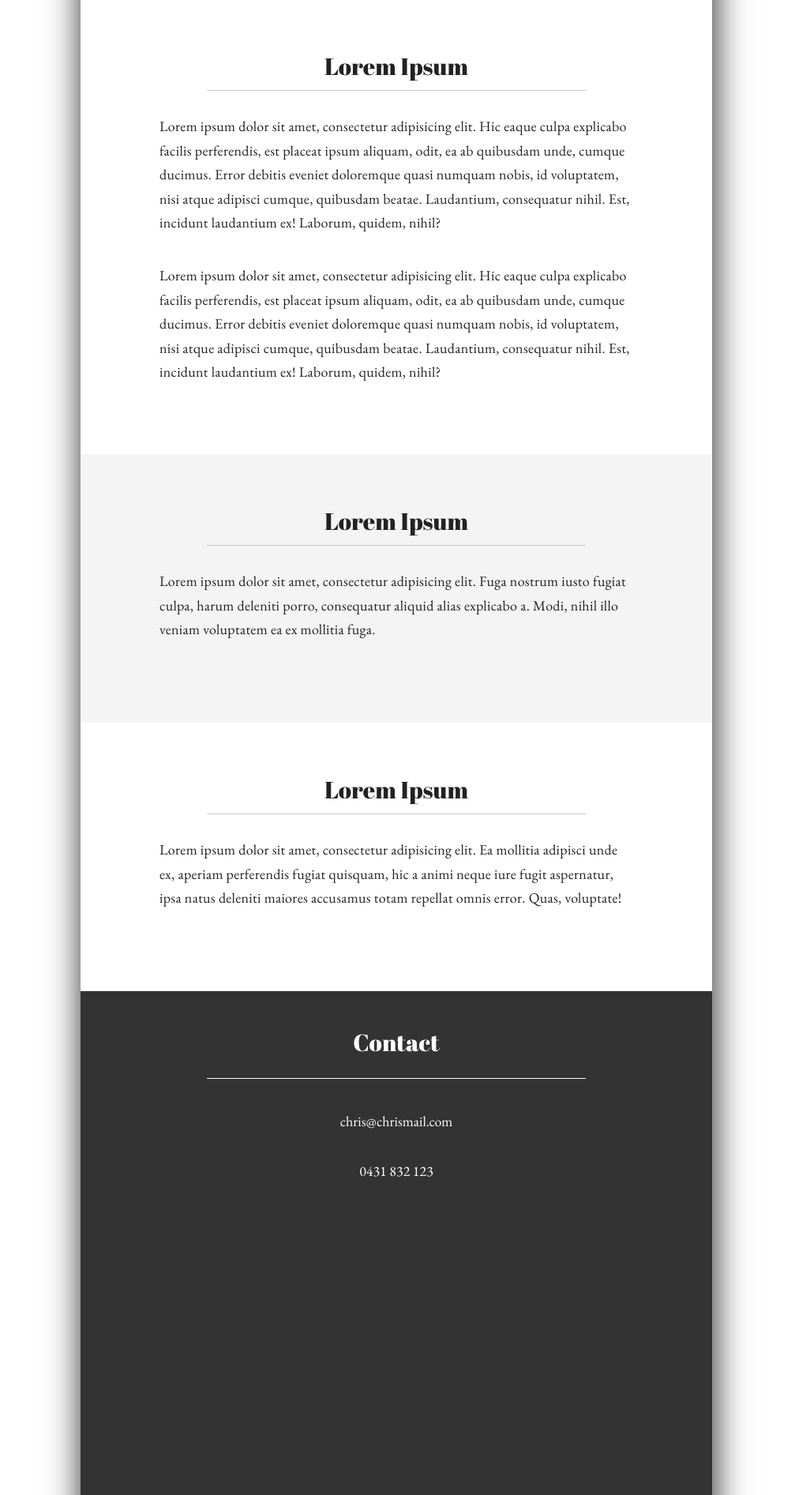
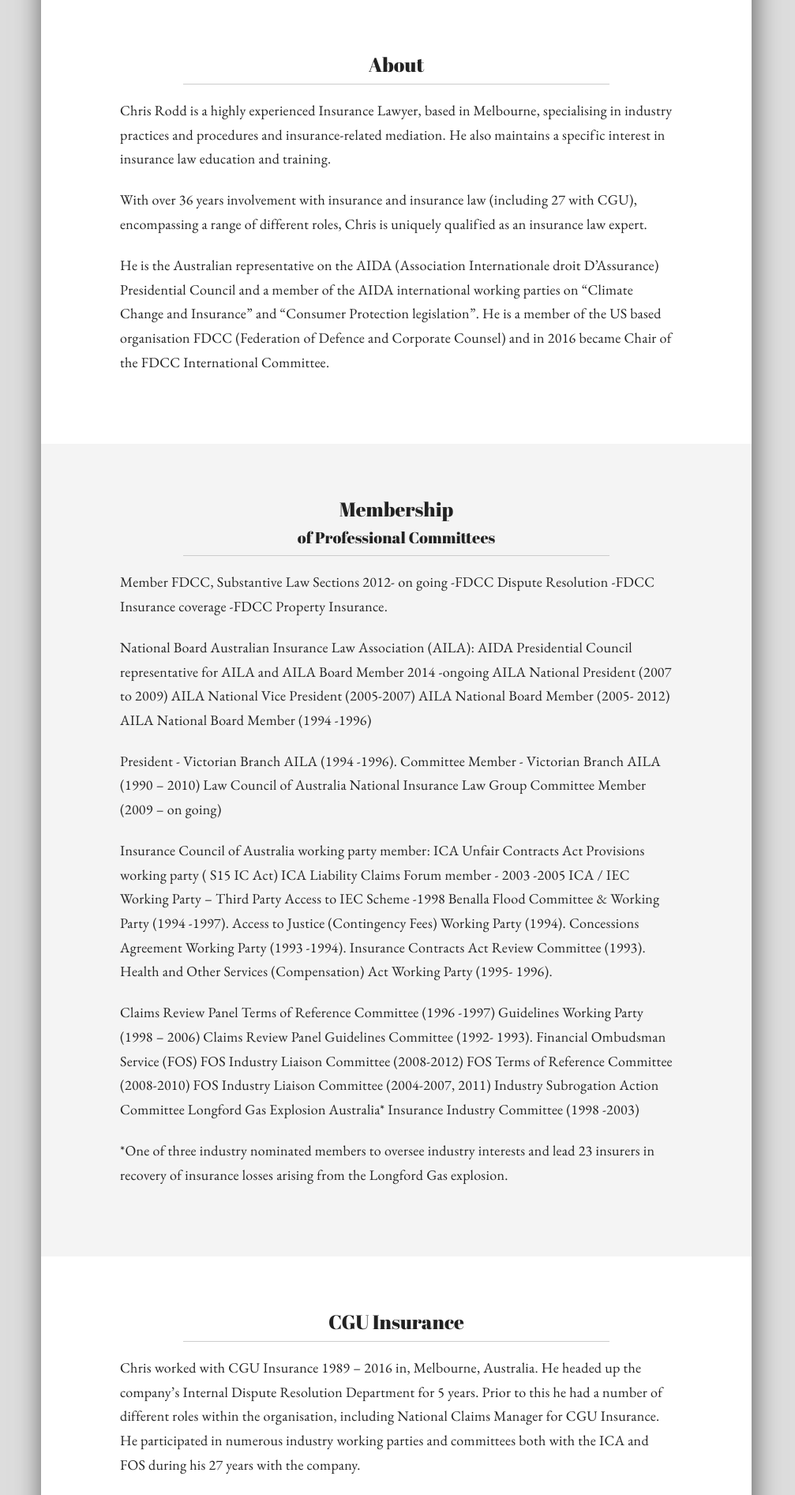
Before and after one commit to MattSegal/ChrisRoddWebsite, a Flask app: page /chris/ in a window 1280 px wide. Shown: the part 551-2444 px from the top of the page at 79% size, without its empty margins (138-1145 px from the left). Run offline with Flask 2, Linux system fonts and the light colour scheme.

Commit message:
added content

```diff
--- a/dev/sass/style.sass
+++ b/dev/sass/style.sass
@@ -5,21 +5,24 @@
     font-family: 'abril-fat-face'
     src: url('../fonts/abril-fat-face-regular.otf')
 
+$bg-behind: #dddddd
 $bg-light: #ffffff
 $bg-grey: #f4f4f4
 $bg-dark: #333
 
 $chris-image: url(../img/chris.jpg)
 
-h1, nav, a
+h1, h2, nav, a
     font-family: 'abril-fat-face'
     color: #222
 
 p
     font-family: 'EB Garamond',Georgia,Times,serif
-    // font-family: 'PT Serif',Georgia,Times,serif
     color: #222
     font-weight: 400
+
+html
+    background-color: $bg-behind
 
 body
     background-color: $bg-light
@@ -58,18 +61,24 @@
     min-height: 20em
     padding: 7em 0
     background-color: $bg-light
+    .content-header
+        width: 60%
+        max-width: 600px
+        margin: 0 auto 1.8em auto
+        padding: 0 0 1.2em 0
+        border-bottom: 1px solid #ccc
+        text-align: center
     h1
-        width: 60%
-        max-width: 500px
-        margin: 0 auto 1em auto
-        padding: 0 0 0.5em 0
-        text-align: center
-        font-size: 3em
-        border-bottom: 1px solid #ccc
+        font-size: 2.5em
+    h2
+        font-size: 2em
+    h1+h2
+        padding: 0.7em 0 0 0
+
     p
         width: 80%
-        max-width: 600px
-        margin: 0 auto 2em auto
+        max-width: 700px
+        margin: 0 auto 1.2em auto
         text-align: left
         line-height: 1.7em
         font-size: 1.8em
@@ -110,9 +119,9 @@
 
 @media (min-width: 1000px)
     body
-        width: 800px
+        width: 900px
         margin: 0 auto
-        box-shadow: 2px 0px 40px 2px #333
+        box-shadow: 2px 0px 30px 2px #666
         background-color: #fff
     header
         height: 10em
--- a/static/css/style.css
+++ b/static/css/style.css
@@ -3,7 +3,7 @@
   font-family: 'abril-fat-face';
   src: url("../fonts/abril-fat-face-regular.otf"); }
 
-h1, nav, a {
+h1, h2, nav, a {
   font-family: 'abril-fat-face';
   color: #222; }
 
@@ -11,6 +11,9 @@
   font-family: 'EB Garamond',Georgia,Times,serif;
   color: #222;
   font-weight: 400; }
+
+html {
+  background-color: #dddddd; }
 
 body {
   background-color: #ffffff;
@@ -46,18 +49,23 @@
   min-height: 20em;
   padding: 7em 0;
   background-color: #ffffff; }
+  .content .content-header {
+    width: 60%;
+    max-width: 600px;
+    margin: 0 auto 1.8em auto;
+    padding: 0 0 1.2em 0;
+    border-bottom: 1px solid #ccc;
+    text-align: center; }
   .content h1 {
-    width: 60%;
-    max-width: 500px;
-    margin: 0 auto 1em auto;
-    padding: 0 0 0.5em 0;
-    text-align: center;
-    font-size: 3em;
-    border-bottom: 1px solid #ccc; }
+    font-size: 2.5em; }
+  .content h2 {
+    font-size: 2em; }
+  .content h1 + h2 {
+    padding: 0.7em 0 0 0; }
   .content p {
     width: 80%;
-    max-width: 600px;
-    margin: 0 auto 2em auto;
+    max-width: 700px;
+    margin: 0 auto 1.2em auto;
     text-align: left;
     line-height: 1.7em;
     font-size: 1.8em;
@@ -96,9 +104,9 @@
 
 @media (min-width: 1000px) {
   body {
-    width: 800px;
+    width: 900px;
     margin: 0 auto;
-    box-shadow: 2px 0px 40px 2px #333;
+    box-shadow: 2px 0px 30px 2px #666;
     background-color: #fff; }
   header {
     height: 10em;
--- /dev/null
+++ b/templates/about.html
@@ -0,0 +1 @@
+<div class="content-header"><h1>About</h1></div><p>Chris Rodd is a highly experienced Insurance Lawyer, based in Melbourne, specialising in industry practices and procedures and insurance-related mediation. He also maintains a specific interest in insurance law education and training.</p><p>With over 36 years involvement with insurance and insurance law (including 27 with CGU), encompassing a range of different roles, Chris is uniquely qualified as an insurance law expert. </p><p>He is the Australian representative on the AIDA (Association Internationale droit D’Assurance) Presidential Council and a member of the AIDA international working parties on “Climate Change and Insurance” and “Consumer Protection legislation”. He is a member of the US based organisation FDCC (Federation of Defence and Corporate Counsel) and in 2016 became Chair of the FDCC International Committee.</p>
--- /dev/null
+++ b/templates/cgu.html
@@ -0,0 +1 @@
+<div class="content-header"><h1>CGU Insurance</h1></div><p>Chris worked with CGU Insurance 1989 – 2016 in, Melbourne, Australia. He headed up the company’s Internal Dispute Resolution Department for 5 years. Prior to this he had a number of different roles within the organisation, including National Claims Manager for CGU Insurance. He participated in numerous industry working parties and committees both with the ICA and FOS during his 27 years with the company. </p><p>For the past 3 years he has developed and presented training material in relation to many aspects of the organisation’s technical training program, with a particular focus on claims.</p><p>Throughout his 27 years with the company he has spoken at numerous conferences, and industry meetings, both in Australia, and overseas, on a broad range of insurance related topics. Since establishing his insurance law consultancy, his international and domestic speaking engagements have continued.</p>
--- a/templates/chris.html
+++ b/templates/chris.html
@@ -1,5 +1,4 @@
-<!DOCTYPE html><html lang="en"><head><meta charset="utf-8"><meta name="viewport" content="width=device-width,initial-scale=1"><link rel="stylesheet" type="text/css" href="{{url_for('chris_profile.static',filename='css/reset.css')}}"><link rel="stylesheet" type="text/css" href="{{url_for('chris_profile.static',filename='css/style.css')}}"><title>Chris Rodd</title>{% include "pre_load_images.html" %}</head><body><header><h1>Chris Rodd</h1><nav><a href="#contact">Contact</a></nav></header><div class="hero-image"><div class="pre-load-hero"> </div></div><div class="content"><h1>Lorem Ipsum</h1><p>Lorem ipsum dolor sit amet, consectetur adipisicing elit. Hic eaque culpa explicabo facilis perferendis, est placeat ipsum aliquam, odit, ea ab quibusdam unde, cumque ducimus. Error debitis eveniet doloremque quasi numquam nobis, id voluptatem, nisi atque adipisci cumque, quibusdam beatae. Laudantium, consequatur nihil. Est, incidunt laudantium ex! Laborum, quidem, nihil?</p><p>Lorem ipsum dolor sit amet, consectetur adipisicing elit. Hic eaque culpa explicabo facilis perferendis, est placeat ipsum aliquam, odit, ea ab quibusdam unde, cumque ducimus. Error debitis eveniet doloremque quasi numquam nobis, id voluptatem, nisi atque adipisci cumque, quibusdam beatae. Laudantium, consequatur nihil. Est, incidunt laudantium ex! Laborum, quidem, nihil?
-</p></div><div class="content alternate"><h1>Lorem Ipsum</h1><p>Lorem ipsum dolor sit amet, consectetur adipisicing elit. Fuga nostrum iusto fugiat culpa, harum deleniti porro, consequatur aliquid alias explicabo a. Modi, nihil illo veniam voluptatem ea ex mollitia fuga.</p></div><div class="content"><h1>Lorem Ipsum</h1><p>Lorem ipsum dolor sit amet, consectetur adipisicing elit. Ea mollitia adipisci unde ex, aperiam perferendis fugiat quisquam, hic a animi neque iure fugit aspernatur, ipsa natus deleniti maiores accusamus totam repellat omnis error. Quas, voluptate!</p></div><footer id="contact"><!-- put one of those # tags in here so we can navigate to #contact--><h1>Contact</h1><p>chris@chrismail.com</p><p>0431 832 123</p></footer><script>// when bg image loaded, swap out full image
+<!DOCTYPE html><html lang="en"><head><meta charset="utf-8"><meta name="viewport" content="width=device-width,initial-scale=1"><link rel="stylesheet" type="text/css" href="{{url_for('chris_profile.static',filename='css/reset.css')}}"><link rel="stylesheet" type="text/css" href="{{url_for('chris_profile.static',filename='css/style.css')}}"><title>Chris Rodd</title>{% include "pre_load_images.html" %}</head><body><header><h1>Chris Rodd</h1><nav><a href="#contact">Contact</a></nav></header><div class="hero-image"><div class="pre-load-hero"> </div></div><!-- Christopher J Rodd    B.Juris, LLB, Grad Dip Ins Law, ANZIIF (Fellow) --><!-- Insurance Law Consultant, --><!-- Melbourne, Australia--><div class="content">{% include "about.html" %}</div><div class="content alternate">{% include "comittees.html" %}</div><div class="content">{% include "cgu.html" %}</div><div class="content alternate">{% include "teaching.html" %}</div><footer id="contact"><!-- put one of those # tags in here so we can navigate to #contact--><h1>Contact</h1><p>chrisjrodd@gmail.com</p><p>+61 401 993 411</p></footer><script>// when bg image loaded, swap out full image
 window.onload = function loadSharpImages() {
     // Quit early if older browser (e.g. IE 8).
     if (!('addEventListener' in window)) return
--- /dev/null
+++ b/templates/comittees.html
@@ -0,0 +1,26 @@
+<div class="content-header"><h1>Membership</h1><h2>of Professional Committees</h2></div><p>Member FDCC, Substantive Law Sections 2012- on going
+-FDCC Dispute Resolution
+-FDCC Insurance coverage
+-FDCC Property Insurance. </p><p>National Board Australian Insurance Law Association (AILA):
+AIDA Presidential Council representative for AILA and AILA Board Member 2014 -ongoing
+AILA National President (2007 to 2009)
+AILA National Vice President (2005-2007)
+AILA National Board Member (2005- 2012)
+AILA National Board Member (1994 -1996)</p><p>President - Victorian Branch AILA (1994 -1996).
+Committee Member - Victorian Branch AILA (1990 – 2010)
+Law Council of Australia National Insurance Law Group Committee Member (2009 – on going)</p><p>Insurance Council of Australia working party member:
+ICA Unfair Contracts Act Provisions working party ( S15 IC Act)
+ICA Liability Claims Forum member - 2003 -2005
+ICA / IEC Working Party – Third Party Access to IEC Scheme -1998
+Benalla Flood Committee & Working Party (1994 -1997).
+Access to Justice (Contingency Fees) Working Party (1994).
+Concessions Agreement Working Party (1993 -1994).
+Insurance Contracts Act Review Committee (1993).
+ Health and Other Services (Compensation) Act Working Party (1995- 1996).</p><p>Claims Review Panel Terms of Reference Committee (1996 -1997)
+Guidelines Working Party (1998 – 2006)
+Claims Review Panel Guidelines Committee (1992- 1993).
+Financial Ombudsman Service (FOS) FOS Industry Liaison Committee (2008-2012)
+FOS Terms of Reference Committee (2008-2010)
+FOS Industry Liaison Committee (2004-2007, 2011)
+Industry Subrogation Action Committee Longford Gas Explosion Australia*
+Insurance Industry Committee (1998 -2003)</p><p>*One of three industry nominated members to oversee industry interests and lead 23 insurers in recovery of insurance losses arising from the Longford Gas explosion.</p>
--- /dev/null
+++ b/templates/teaching.html
@@ -0,0 +1,6 @@
+<div class="content-header"><h1>Insurance Law Teaching</h1><h2>Monash University and Melbourne University, Australia</h2></div><p>2012-15 Senior Fellow, Faculty of Law, Monash University.
+2015- Senior Fellow and lecturer in Insurance Law, Faculty of Law, Monash University, Melbourne
+2014 – Senior Fellow and Lecturer, in Insurance law, Faculty of Law, Monash University. Melbourne
+2012- Senior Fellow and Lecturer in Insurance Law, Faculty of Law, Monash University, Melbourne, Australia
+2011- Lecturer, Master of Law Insurance, Melbourne University, Australia
+2010- Senior Lecturer, Insurance Law, Faculty of Law, Monash University, Melbourne, Australia</p>
```
Also changed, not shown: 5 other files.
